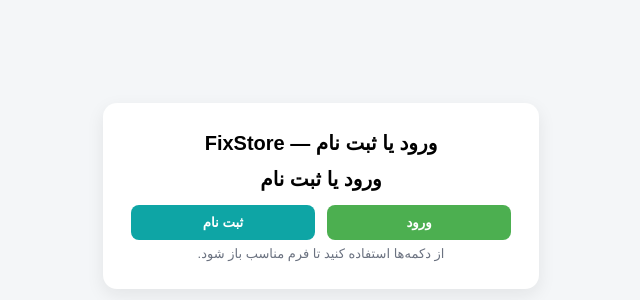
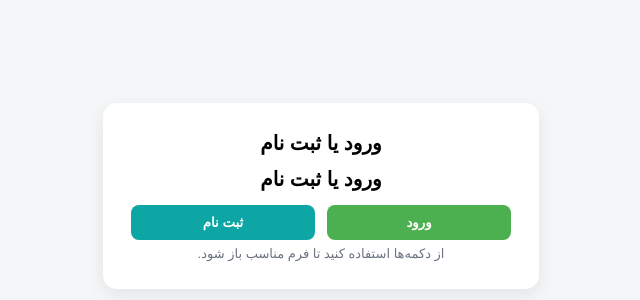
Before and after one commit to masoudgeramiyan-code/ifixstore, a plain HTML site: page index.html in a window 1280 px wide. Shown: the part 228-528 px from the top of the page, without its empty margins (319-959 px from the left). Drawn offline with Linux system fonts and the light colour scheme.

Commit message:
Update index.html

```diff
--- a/index.html
+++ b/index.html
@@ -97,7 +97,7 @@
 <body>
   <div class="wrap">
     <div class="card" role="main" aria-labelledby="title">
-      <h1 id="title">ورود یا ثبت نام — FixStore</h1>
+      <h1 id="title">ورود یا ثبت نام</h1>
       <h1 id="title">ورود یا ثبت نام</h1>
       <div class="btns">
         <button id="loginBtn" class="btn">ورود</button>
```
